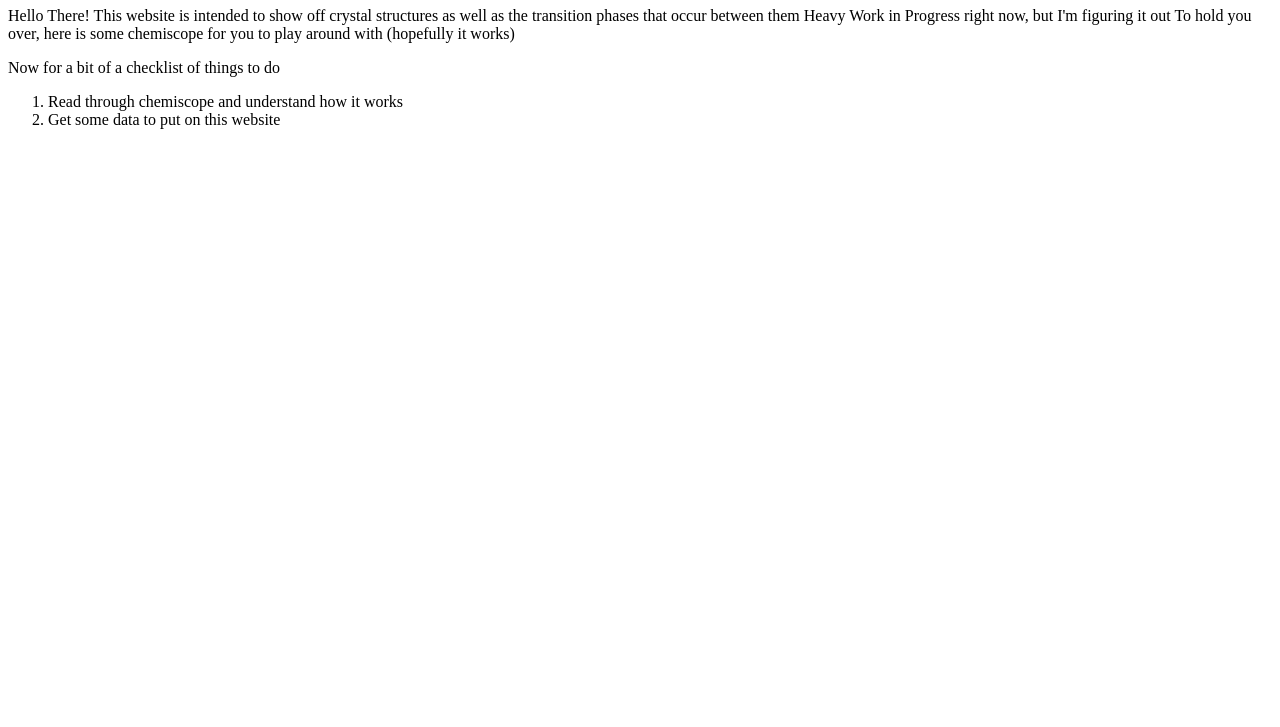
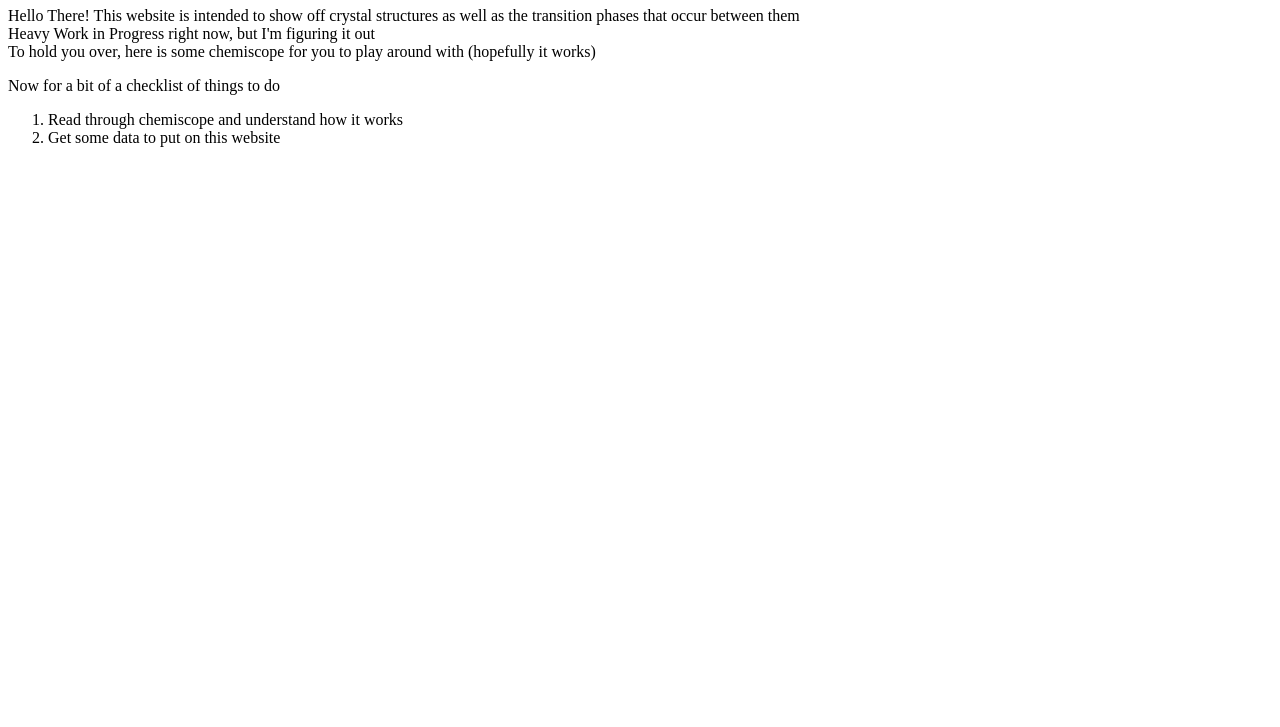
Before and after one commit to Swordman51/Crystal_Structure_Viewer, a plain HTML site: page index.html in a window 1280 px wide. Shown: the part 73-800 px from the top of the page. Drawn offline with Linux system fonts and the light colour scheme.

Commit message:
added line breaks

```diff
--- a/index.html
+++ b/index.html
@@ -7,8 +7,8 @@
 
 <h1>This is a Heading</h1>
 <p>Hello There!
-    This website is intended to show off crystal structures as well as the transition phases that occur between them
-    Heavy Work in Progress right now, but I'm figuring it out
+    This website is intended to show off crystal structures as well as the transition phases that occur between them<br>
+    Heavy Work in Progress right now, but I'm figuring it out<br>
     To hold you over, here is some chemiscope for you to play around with (hopefully it works)
 </p>
 
```
